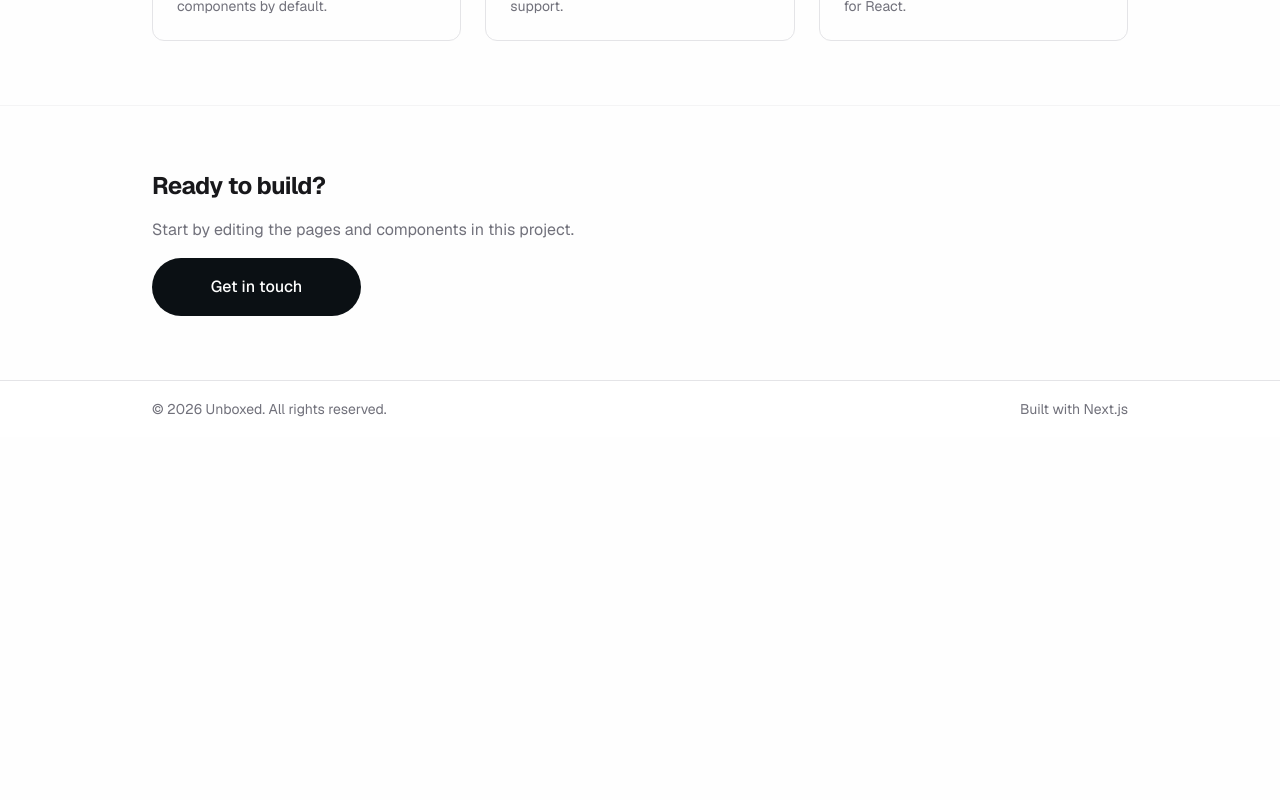
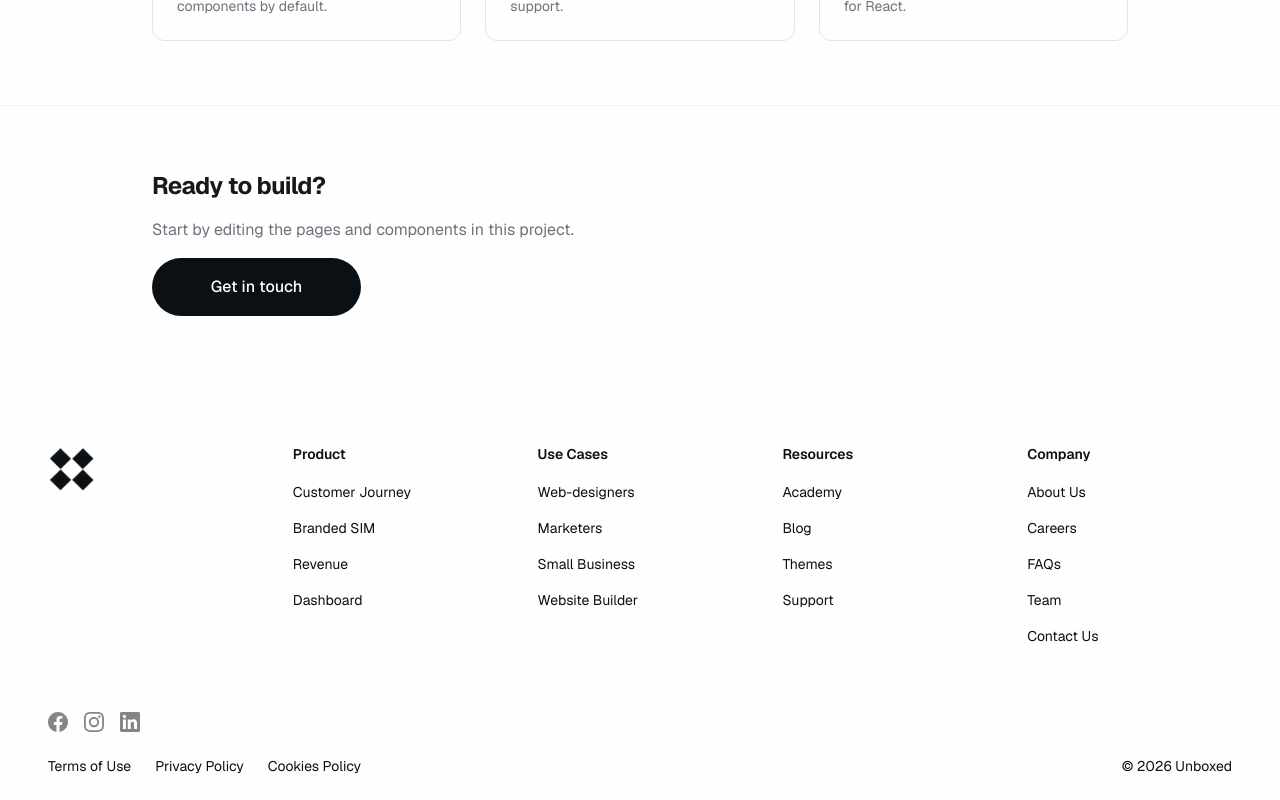
Before and after one commit to themazharhussain/unboxed-frontend, a Next.js app: page / in a window 1280 px wide. Shown: the part 788-1588 px from the top of the page. Before the commit the page ends 1225 px from the top, so only its background shows below. Built offline with nearby package versions, Linux system fonts and the light colour scheme.

Commit message:
update footer ui

```diff
--- /dev/null
+++ b/src/components/icons/FacebookIcon.tsx
@@ -0,0 +1,7 @@
+export default function FacebookIcon({ size = 20 }: { size?: number }) {
+  return (
+    <svg width={size} height={size} fill="currentColor" viewBox="0 0 24 24">
+      <path d="M24 12.073C24 5.405 18.627 0 12 0S0 5.405 0 12.073C0 18.1 4.388 23.094 10.125 24v-8.437H7.078v-3.49h3.047V9.41c0-3.025 1.791-4.697 4.533-4.697 1.312 0 2.686.236 2.686.236v2.97h-1.513c-1.491 0-1.956.93-1.956 1.887v2.267h3.328l-.532 3.49h-2.796V24C19.612 23.094 24 18.1 24 12.073z" />
+    </svg>
+  );
+}
--- /dev/null
+++ b/src/components/icons/InstagramIcon.tsx
@@ -0,0 +1,7 @@
+export default function InstagramIcon({ size = 20 }: { size?: number }) {
+  return (
+    <svg width={size} height={size} fill="currentColor" viewBox="0 0 24 24">
+      <path d="M12 2.163c3.204 0 3.584.012 4.85.07 3.252.148 4.771 1.691 4.919 4.919.058 1.265.069 1.645.069 4.849 0 3.205-.012 3.584-.069 4.849-.149 3.225-1.664 4.771-4.919 4.919-1.266.058-1.644.07-4.85.07-3.204 0-3.584-.012-4.849-.07-3.26-.149-4.771-1.699-4.919-4.92-.058-1.265-.07-1.644-.07-4.849 0-3.204.013-3.583.07-4.849.149-3.227 1.664-4.771 4.919-4.919 1.266-.057 1.645-.069 4.849-.069zM12 0C8.741 0 8.333.014 7.053.072 2.695.272.273 2.69.073 7.052.014 8.333 0 8.741 0 12c0 3.259.014 3.668.072 4.948.2 4.358 2.618 6.78 6.98 6.98C8.333 23.986 8.741 24 12 24c3.259 0 3.668-.014 4.948-.072 4.354-.2 6.782-2.618 6.979-6.98.059-1.28.073-1.689.073-4.948 0-3.259-.014-3.667-.072-4.947-.196-4.354-2.617-6.78-6.979-6.98C15.668.014 15.259 0 12 0zm0 5.838a6.162 6.162 0 100 12.324 6.162 6.162 0 000-12.324zM12 16a4 4 0 110-8 4 4 0 010 8zm6.406-11.845a1.44 1.44 0 100 2.881 1.44 1.44 0 000-2.881z" />
+    </svg>
+  );
+}
--- /dev/null
+++ b/src/components/icons/LinkedInIcon.tsx
@@ -0,0 +1,7 @@
+export default function LinkedInIcon({ size = 20 }: { size?: number }) {
+  return (
+    <svg width={size} height={size} fill="currentColor" viewBox="0 0 24 24">
+      <path d="M20.447 20.452h-3.554v-5.569c0-1.328-.027-3.037-1.852-3.037-1.853 0-2.136 1.445-2.136 2.939v5.667H9.351V9h3.414v1.561h.046c.477-.9 1.637-1.85 3.37-1.85 3.601 0 4.267 2.37 4.267 5.455v6.286zM5.337 7.433a2.062 2.062 0 01-2.063-2.065 2.064 2.064 0 112.063 2.065zm1.782 13.019H3.555V9h3.564v11.452zM22.225 0H1.771C.792 0 0 .774 0 1.729v20.542C0 23.227.792 24 1.771 24h20.451C23.2 24 24 23.227 24 22.271V1.729C24 .774 23.2 0 22.222 0h.003z" />
+    </svg>
+  );
+}
--- a/src/components/layout/Footer.tsx
+++ b/src/components/layout/Footer.tsx
@@ -1,12 +1,135 @@
-import Container from "@/components/ui/Container";
+import Link from "next/link";
+import Image from "next/image";
+import FacebookIcon from "@/components/icons/FacebookIcon";
+import InstagramIcon from "@/components/icons/InstagramIcon";
+import LinkedInIcon from "@/components/icons/LinkedInIcon";
+
+const nav = [
+  {
+    heading: "Product",
+    links: [
+      { label: "Customer Journey", href: "/product/customer-journey" },
+      { label: "Branded SIM", href: "/product/branded-sim" },
+      { label: "Revenue", href: "/product/revenue" },
+      { label: "Dashboard", href: "/product/dashboard" },
+    ],
+  },
+  {
+    heading: "Use Cases",
+    links: [
+      { label: "Web-designers", href: "/use-cases/web-designers" },
+      { label: "Marketers", href: "/use-cases/marketers" },
+      { label: "Small Business", href: "/use-cases/small-business" },
+      { label: "Website Builder", href: "/use-cases/website-builder" },
+    ],
+  },
+  {
+    heading: "Resources",
+    links: [
+      { label: "Academy", href: "/resources/academy" },
+      { label: "Blog", href: "/resources/blog" },
+      { label: "Themes", href: "/resources/themes" },
+      { label: "Support", href: "/resources/support" },
+    ],
+  },
+  {
+    heading: "Company",
+    links: [
+      { label: "About Us", href: "/about" },
+      { label: "Careers", href: "/careers" },
+      { label: "FAQs", href: "/faqs" },
+      { label: "Team", href: "/team" },
+      { label: "Contact Us", href: "/contact" },
+    ],
+  },
+];
+
+const socials = [
+  { label: "Facebook", href: "https://facebook.com", Icon: FacebookIcon },
+  { label: "Instagram", href: "https://instagram.com", Icon: InstagramIcon },
+  { label: "LinkedIn", href: "https://linkedin.com", Icon: LinkedInIcon },
+];
+
+const legal = [
+  { label: "Terms of Use", href: "/terms" },
+  { label: "Privacy Policy", href: "/privacy" },
+  { label: "Cookies Policy", href: "/cookies" },
+];
 
 export default function Footer() {
   return (
-    <footer className="border-t border-zinc-200 dark:border-zinc-800 bg-white dark:bg-zinc-950">
-      <Container className="h-14 flex items-center justify-between text-sm text-zinc-500 dark:text-zinc-500">
-        <span>© {new Date().getFullYear()} Unboxed. All rights reserved.</span>
-        <span>Built with Next.js</span>
-      </Container>
+    <footer className="w-full bg-body">
+      <div className="mx-auto w-full max-w-312 px-4 sm:px-6 lg:px-8">
+
+        {/* Main grid */}
+        <div className="grid grid-cols-1 gap-10 py-16 lg:grid-cols-5">
+
+          {/* Logo column */}
+          <div className="flex items-start">
+            <Image src="/logos/logo-square.svg" alt="Unboxed" width={48} height={48} />
+          </div>
+
+          {/* Nav columns */}
+          {nav.map(({ heading, links }) => (
+            <div key={heading}>
+              <p className="mb-4 text-sm font-semibold text-primary">{heading}</p>
+              <ul className="flex flex-col gap-3">
+                {links.map(({ label, href }) => (
+                  <li key={label}>
+                    <Link
+                      href={href}
+                      className="text-sm text-primary transition-opacity hover:opacity-70"
+                    >
+                      {label}
+                    </Link>
+                  </li>
+                ))}
+              </ul>
+            </div>
+          ))}
+        </div>
+        <div>
+          <div className="flex items-center gap-4">
+            {socials.map(({ label, href, Icon }) => (
+              <Link
+                key={label}
+                href={href}
+                aria-label={label}
+                target="_blank"
+                rel="noopener noreferrer"
+                className="text-primary opacity-50 transition-opacity hover:text-primary/70"
+              >
+                <Icon size={20} />
+              </Link>
+            ))}
+          </div>
+        </div>
+
+        <div className="flex flex-col gap-4 py-6 sm:flex-row sm:items-center sm:justify-between">
+
+          {/* Socials + legal */}
+          <div className="flex flex-col gap-4 sm:flex-row sm:items-center sm:gap-8">
+
+            <div className="flex items-center gap-6">
+              {legal.map(({ label, href }) => (
+                <Link
+                  key={label}
+                  href={href}
+                  className="text-sm text-primary transition-opacity hover:opacity-70"
+                >
+                  {label}
+                </Link>
+              ))}
+            </div>
+          </div>
+
+          {/* Copyright */}
+          <p className="text-sm text-primary">
+            © {new Date().getFullYear()} Unboxed
+          </p>
+        </div>
+
+      </div>
     </footer>
   );
 }
--- a/src/components/layout/Navbar.tsx
+++ /dev/null
@@ -1,34 +0,0 @@
-import Link from "next/link";
-
-const links = [
-  { href: "/about", label: "About Us" },
-  { href: "/product", label: "Product" },
-  { href: "/pricing", label: "Pricing" },
-  { href: "/book-demo", label: "Book Demo" },
-];
-
-export default function Navbar({ mobile = false }: { mobile?: boolean }) {
-  return (
-    <nav
-      className={
-        mobile
-          ? "flex flex-col items-center gap-7 text-primary"
-          : "flex items-center gap-8 text-sm font-medium text-primary/80"
-      }
-    >
-      {links.map(({ href, label }) => (
-        <Link
-          key={href}
-          href={href}
-          className={
-            mobile
-              ? "text-2xl font-bold uppercase tracking-widest transition-opacity hover:opacity-70 active:opacity-50"
-              : "opacity-70 transition-opacity hover:opacity-100"
-          }
-        >
-          {label}
-        </Link>
-      ))}
-    </nav>
-  );
-}
```
Also changed, not shown: public/logos/logo-square.svg (added).
